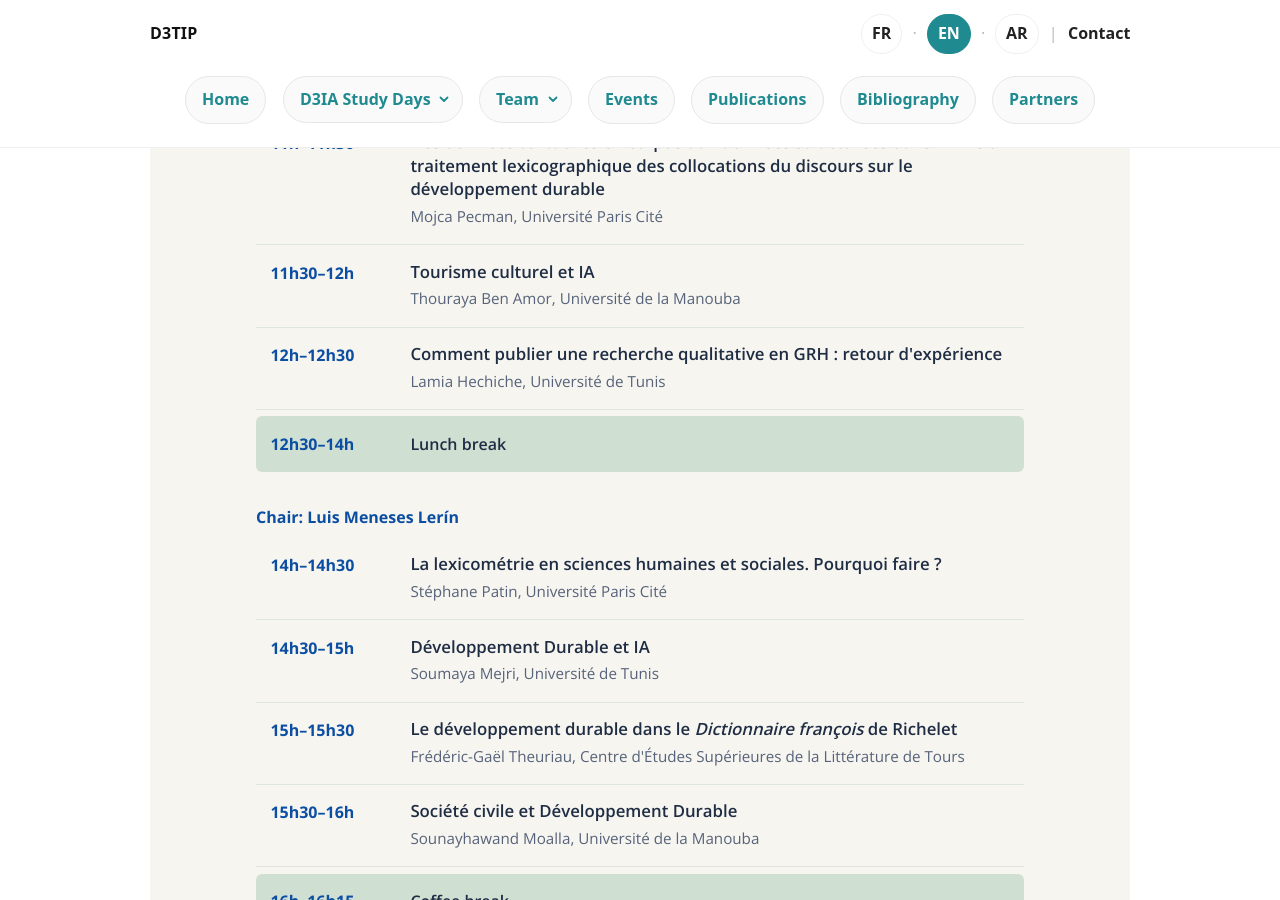
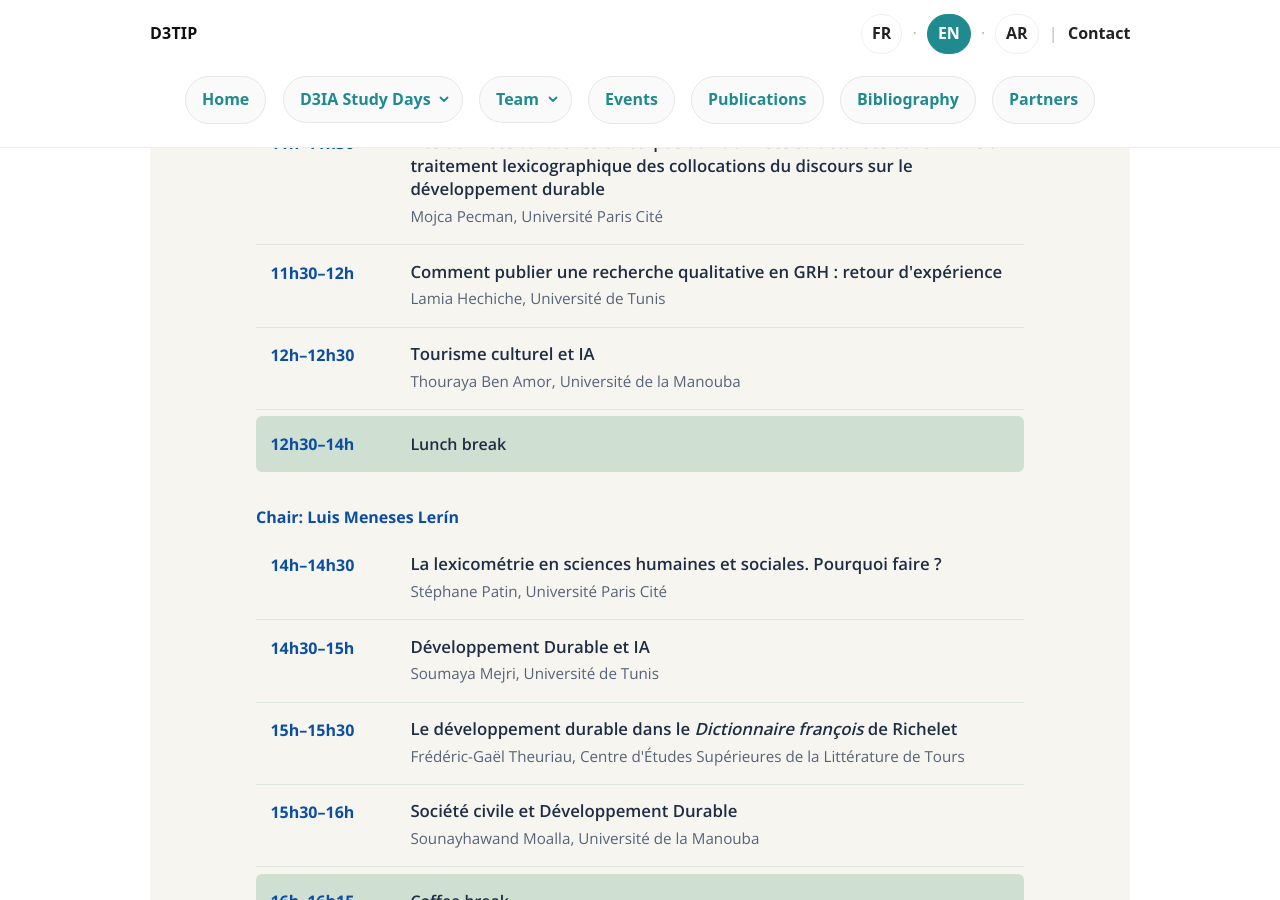
Before and after one commit to d3tip-phc-utique/d3tip-phc-utique.github.io, a Jekyll site: the page built from en/d3ia/programme.html, in a window 1280 px wide and 900 px high, scrolled down 915 px. Built offline with Jekyll 4.4.1, drawn with Linux system fonts in a browser that asks for light colours.

```diff
--- a/_data/d3ia/programme.yml
+++ b/_data/d3ia/programme.yml
@@ -44,11 +44,11 @@
           titre: "Des données textuelles en corpus aux données structurées dans ARTES : traitement lexicographique des collocations du discours sur le développement durable"
           auteur: Mojca Pecman, Université Paris Cité
         - heure: 11h30–12h
+          titre: "Comment publier une recherche qualitative en GRH : retour d'expérience"
+          auteur: Lamia Hechiche, Université de Tunis
+        - heure: 12h–12h30
           titre: Tourisme culturel et IA
           auteur: Thouraya Ben Amor, Université de la Manouba
-        - heure: 12h–12h30
-          titre: "Comment publier une recherche qualitative en GRH : retour d'expérience"
-          auteur: Lamia Hechiche, Université de Tunis
         - heure: 12h30–14h
           pause: dejeuner
 
```
